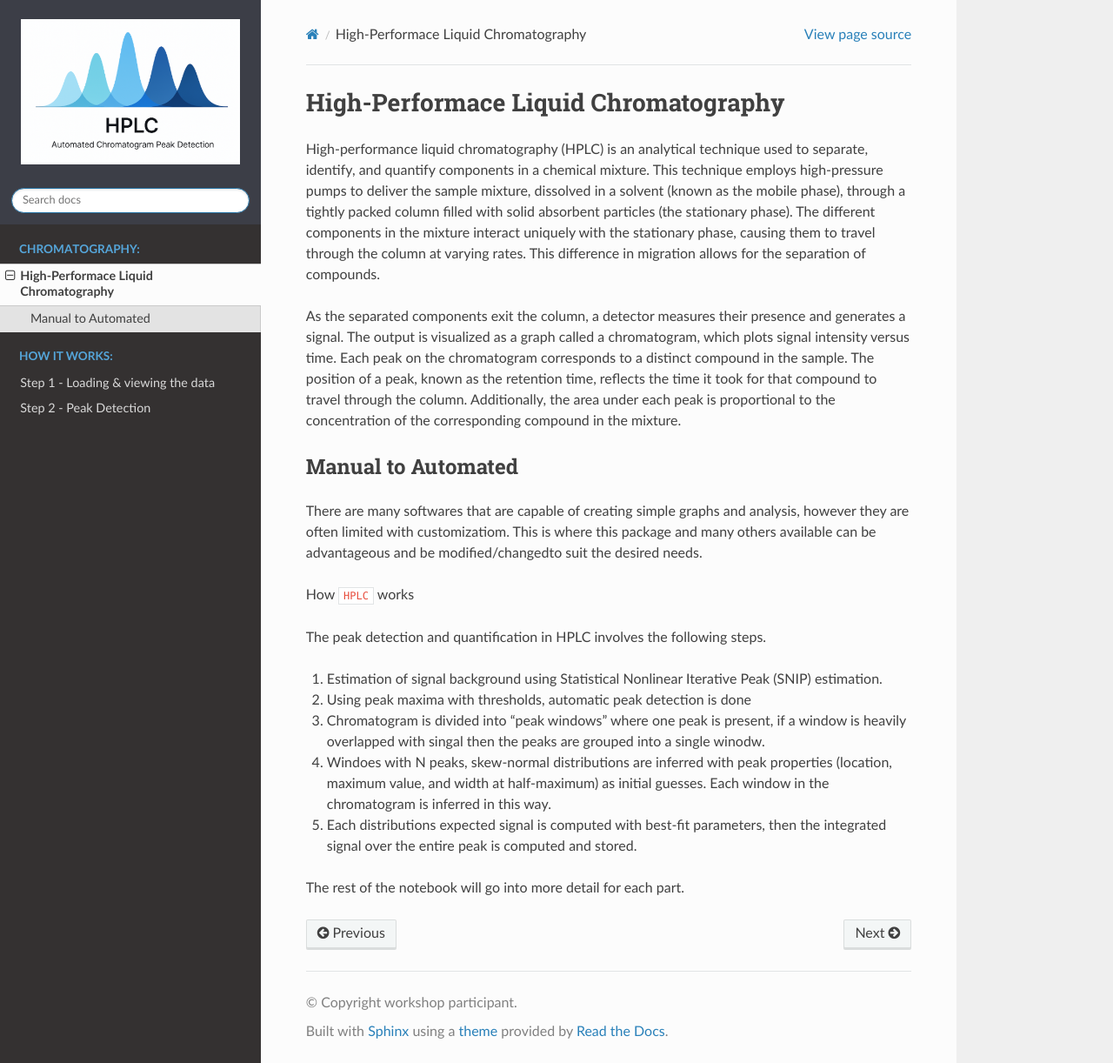
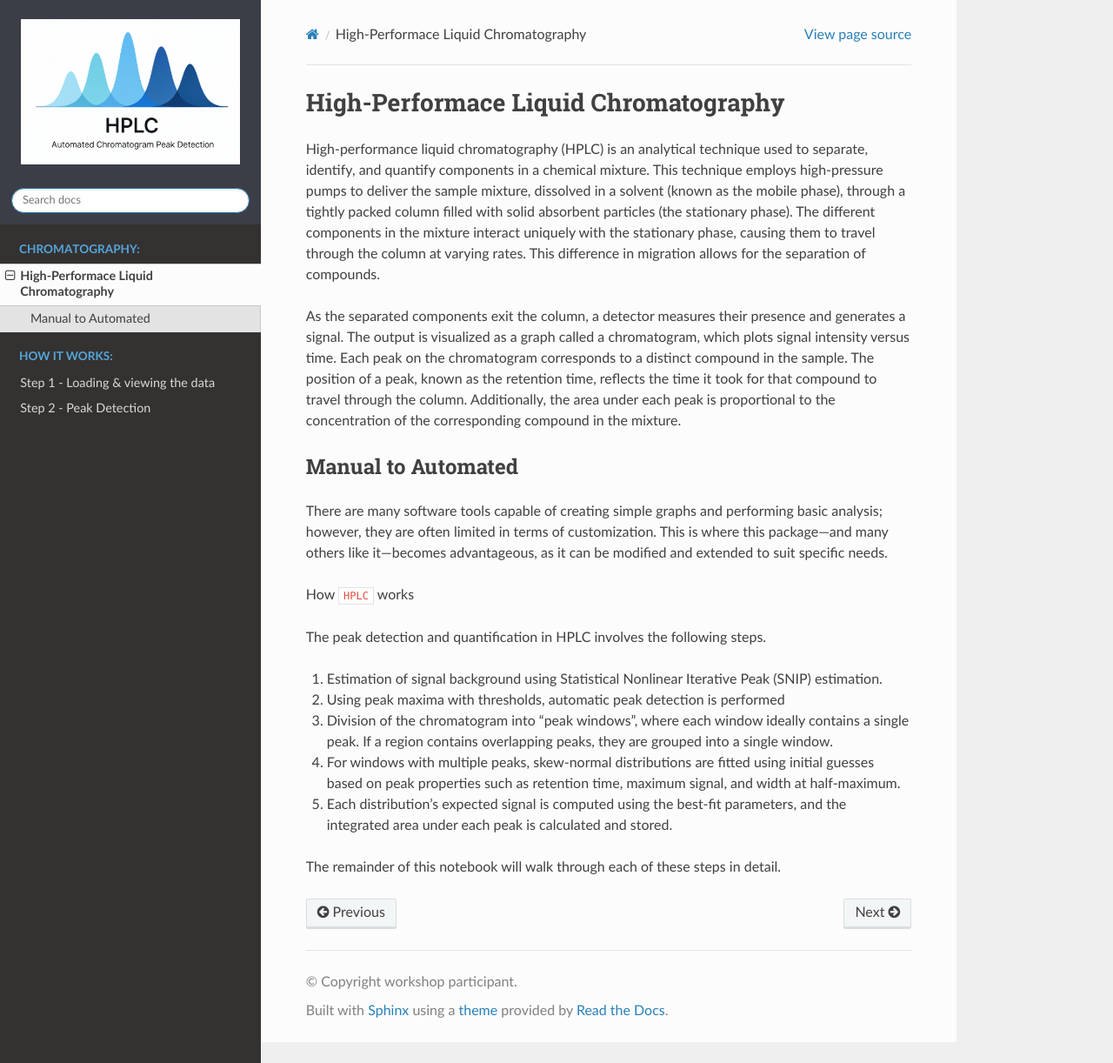
Before and after one commit to pcichowicz/HPLC, a Sphinx documentation site: the page built from doc/Using-HPLC.md, in a window 1280 px wide and 1222 px high. Shown: the whole window at 87% size. Built offline with Sphinx 7.4.7 and the Read the Docs theme 3.1.0, drawn with Linux system fonts in a browser that asks for light colours.

Commit message:
Update Using-HPLC.md

```diff
--- a/doc/Using-HPLC.md
+++ b/doc/Using-HPLC.md
@@ -7,7 +7,7 @@ As the separated components exit the column, a detector measures their presence
 
 ## Manual to Automated
 
-There are many softwares that are capable of creating simple graphs and analysis, however they are often limited with customizatiom. This is where this package and many others available can be advantageous and be modified/changedto suit the desired needs.
+There are many software tools capable of creating simple graphs and performing basic analysis; however, they are often limited in terms of customization. This is where this package—and many others like it—becomes advantageous, as it can be modified and extended to suit specific needs.
 
 
 How  `HPLC` works
@@ -15,9 +15,9 @@ How  `HPLC` works
 The peak detection and quantification  in HPLC involves the following steps.
 
 1. Estimation of signal background using Statistical Nonlinear Iterative Peak (SNIP) estimation.
-2. Using peak maxima with thresholds, automatic peak detection is done
-3. Chromatogram is divided into "peak windows" where one peak is present, if a window is heavily overlapped with singal then the peaks are grouped into a single winodw.
-4. Windoes with N peaks, skew-normal distributions are inferred with peak properties (location, maximum value, and width at half-maximum) as initial guesses. Each window in the chromatogram is inferred in this way.
-5. Each distributions expected signal is computed with best-fit parameters, then the integrated signal over the entire peak is computed and stored.
+2. Using peak maxima with thresholds, automatic peak detection is performed
+3. Division of the chromatogram into "peak windows", where each window ideally contains a single peak. If a region contains overlapping peaks, they are grouped into a single window.
+4. For windows with multiple peaks, skew-normal distributions are fitted using initial guesses based on peak properties such as retention time, maximum signal, and width at half-maximum.
+5. Each distribution’s expected signal is computed using the best-fit parameters, and the integrated area under each peak is calculated and stored.
 
-The rest of the notebook will go into more detail for each part.
+The remainder of this notebook will walk through each of these steps in detail.
```
